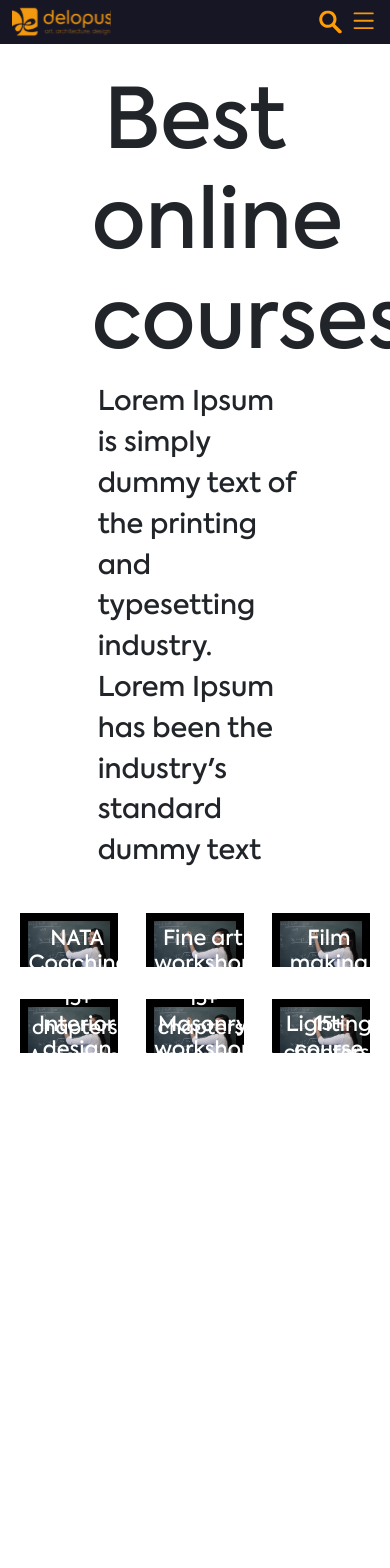
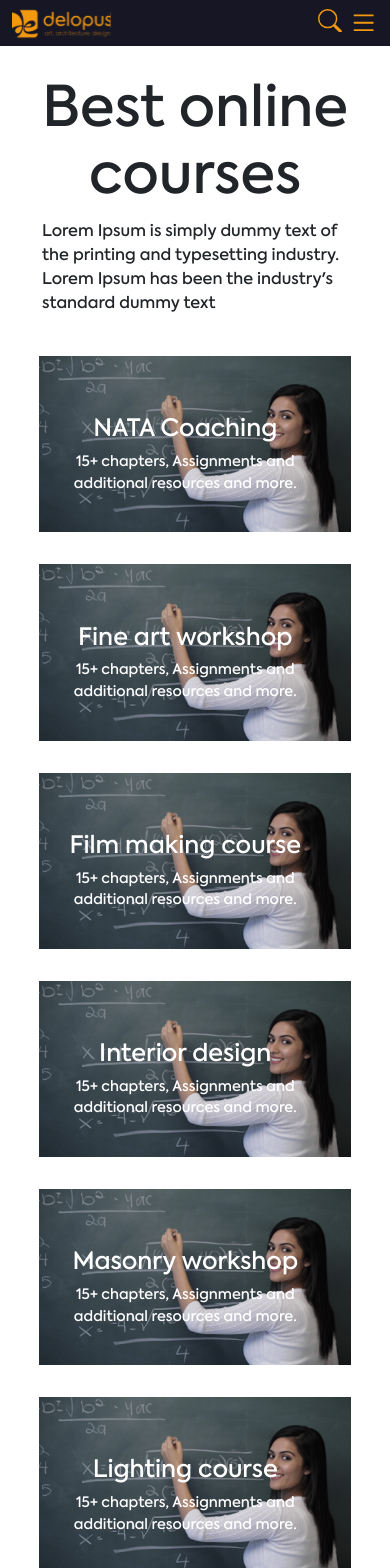
Before and after one commit to jaistarx/delopus, a React (Create React App) app: page /courses in a window 390 px wide. Shown: the top 1568 px of the page. Before the commit the page ends 1290 px from the top, so only its background shows below. Built offline with nearby package versions, Linux system fonts and the light colour scheme.

Commit message:
responsiveness

```diff
--- a/src/Coursepage.js
+++ b/src/Coursepage.js
@@ -41,15 +41,14 @@ function Courses() {
                 style={{ opacity: 0.5 }}
               ></img>
               <div className="coursebox">
-                <h1>NATA Coaching</h1>
+                <h2>NATA Coaching</h2>
                 <p>
                   Lorem Ipsum is simply dummy text of the printing and
                   typesetting industry. Lorem Ipsum has been the industry's
                   standard dummy text.Lorem Ipsum is simply dummy text of the
-                  printing and typesetting industry. Lorem Ipsum has been the
-                  industry's standard dummy text
+                  printing and typesetting industry.
                 </p>
-                <div className="fluxing">
+                <div className="fluxing-bt">
                   <button>course details</button>
                   <button>join now</button>
                 </div>
@@ -64,7 +63,7 @@ function Courses() {
                 className="image-align"
               ></img>
               <div className="coursebox-new">
-                <h1>NATA Coaching</h1>
+                <h2>NATA Coaching</h2>
                 <p>
                   15+ chapters, Assignments and additional resources and more.
                 </p>
@@ -87,15 +86,14 @@ function Courses() {
                 style={{ opacity: 0.5 }}
               ></img>
               <div className="coursebox">
-                <h1>Fine art workshop</h1>
+                <h2>Fine art workshop</h2>
                 <p>
                   Lorem Ipsum is simply dummy text of the printing and
                   typesetting industry. Lorem Ipsum has been the industry's
                   standard dummy text.Lorem Ipsum is simply dummy text of the
-                  printing and typesetting industry. Lorem Ipsum has been the
-                  industry's standard dummy text
+                  printing and typesetting industry.
                 </p>
-                <div className="fluxing">
+                <div className="fluxing-bt">
                   <button>course details</button>
                   <button>join now</button>
                 </div>
@@ -110,7 +108,7 @@ function Courses() {
                 className="image-align"
               ></img>
               <div className="coursebox-new">
-                <h1>Fine art workshop</h1>
+                <h2>Fine art workshop</h2>
                 <p>
                   15+ chapters, Assignments and additional resources and more.
                 </p>
@@ -132,15 +130,14 @@ function Courses() {
                 style={{ opacity: 0.5 }}
               ></img>
               <div className="coursebox">
-                <h1>Film making course</h1>
+                <h2>Film making course</h2>
                 <p>
                   Lorem Ipsum is simply dummy text of the printing and
                   typesetting industry. Lorem Ipsum has been the industry's
                   standard dummy text.Lorem Ipsum is simply dummy text of the
-                  printing and typesetting industry. Lorem Ipsum has been the
-                  industry's standard dummy text
+                  printing and typesetting industry.
                 </p>
-                <div className="fluxing">
+                <div className="fluxing-bt">
                   <button>course details</button>
                   <button>join now</button>
                 </div>
@@ -155,7 +152,7 @@ function Courses() {
                 className="image-align"
               ></img>
               <div className="coursebox-new">
-                <h1>Film making course</h1>
+                <h2>Film making course</h2>
                 <p>
                   15+ chapters, Assignments and additional resources and more.
                 </p>
@@ -177,15 +174,14 @@ function Courses() {
                 style={{ opacity: 0.5 }}
               ></img>
               <div className="coursebox">
-                <h1>Interior design</h1>
+                <h2>Interior design</h2>
                 <p>
                   Lorem Ipsum is simply dummy text of the printing and
                   typesetting industry. Lorem Ipsum has been the industry's
                   standard dummy text.Lorem Ipsum is simply dummy text of the
-                  printing and typesetting industry. Lorem Ipsum has been the
-                  industry's standard dummy text
+                  printing and typesetting industry.
                 </p>
-                <div className="fluxing">
+                <div className="fluxing-bt">
                   <button>course details</button>
                   <button>join now</button>
                 </div>
@@ -200,7 +196,7 @@ function Courses() {
                 className="image-align"
               ></img>
               <div className="coursebox-new">
-                <h1>Interior design</h1>
+                <h2>Interior design</h2>
                 <p>
                   15+ chapters, Assignments and additional resources and more.
                 </p>
@@ -222,15 +218,14 @@ function Courses() {
                 style={{ opacity: 0.5 }}
               ></img>
               <div className="coursebox">
-                <h1>Masonry workshop</h1>
+                <h2>Masonry workshop</h2>
                 <p>
                   Lorem Ipsum is simply dummy text of the printing and
                   typesetting industry. Lorem Ipsum has been the industry's
                   standard dummy text.Lorem Ipsum is simply dummy text of the
-                  printing and typesetting industry. Lorem Ipsum has been the
-                  industry's standard dummy text
+                  printing and typesetting industry.
                 </p>
-                <div className="fluxing">
+                <div className="fluxing-bt">
                   <button>course details</button>
                   <button>join now</button>
                 </div>
@@ -245,7 +240,7 @@ function Courses() {
                 className="image-align"
               ></img>
               <div className="coursebox-new">
-                <h1>Masonry workshop</h1>
+                <h2>Masonry workshop</h2>
                 <p>
                   15+ chapters, Assignments and additional resources and more.
                 </p>
@@ -267,15 +262,14 @@ function Courses() {
                 style={{ opacity: 0.5 }}
               ></img>
               <div className="coursebox">
-                <h1>Lighting course</h1>
+                <h2>Lighting course</h2>
                 <p>
                   Lorem Ipsum is simply dummy text of the printing and
                   typesetting industry. Lorem Ipsum has been the industry's
                   standard dummy text.Lorem Ipsum is simply dummy text of the
-                  printing and typesetting industry. Lorem Ipsum has been the
-                  industry's standard dummy text
+                  printing and typesetting industry.
                 </p>
-                <div className="fluxing">
+                <div className="fluxing-bt">
                   <button>course details</button>
                   <button>join now</button>
                 </div>
@@ -290,7 +284,7 @@ function Courses() {
                 className="image-align"
               ></img>
               <div className="coursebox-new">
-                <h1>Lighting course</h1>
+                <h2>Lighting course</h2>
                 <p>
                   15+ chapters, Assignments and additional resources and more.
                 </p>
--- a/src/Courses.css
+++ b/src/Courses.css
@@ -11,57 +11,58 @@ body {
   margin-left: auto;
   margin-right: auto;
   font-size: 1.7rem;
-  width: 53%;
+  width: 80%;
 }
 .title p {
-  text-align: left;
+
   margin-bottom: 2rem;
-  padding-left: 6px;
+  padding-left: 1%;
+
+
+
 }
-/* .desc {
-  text-align: left;
-  font-size: 1.5rem;
-  margin-left: auto;
-  margin-right: auto;
-  width: 40%;
-} */
+
 
 .fluxing {
   /* box-sizing: border-box; */
-  display: flex;
-  flex-wrap: wrap;
+  display: grid;
+  grid-template-columns: auto auto auto;
+  /* flex-wrap: wrap; */
   justify-content: space-evenly;
 }
+
 .image-align {
   width: 100%;
 }
 .img {
   text-align: center;
-  background-color: black;
-  margin: 0.5rem 0.5rem 1.5rem;
+  /* background-color: black; */
+  margin: 0.5rem 3rem 1.5rem;
   /* padding: 0.1rem; */
   height: 100%;
-  width: 25%;
-  border: 0.5rem solid black;
+  width: 80%;
+  /* border: 0.5rem solid black; */
   border-bottom: 0.5rem;
   /* border-top: 3.5px solid black; */
 }
 
 .coursebox {
-  color: white;
+  color: black;
   position: absolute;
   margin-top: -13%;
   width: 25%;
-  font-size: 0.8rem;
+  font-size: 0.75rem;
+  margin-left: 1%;
+
 }
 
 .coursebox button {
   background-color: transparent;
-  border-color: white;
+  border-color: black;
   outline: none;
-  font-size: 1.2rem;
+  font-size: 1rem;
   width: 40%;
-  color: white;
+  color: black;
 }
 .coursebox h1 {
   font-size: 290%;
@@ -74,3 +75,135 @@ body {
   width: 25%;
   font-size: 1.2rem;
 }
+.fluxing-bt {
+  display: flex;
+  justify-content: space-evenly;
+}
+@media screen and (max-width:82rem){
+  .fluxing {
+
+    grid-template-columns: auto auto;
+
+  }
+  .title h1 {
+    font-size: 4rem;
+
+  }
+  .title{
+    width:80%;
+  }
+  .title p {
+    font-size: 1.3rem;
+  }
+  .coursebox {
+
+    margin-top: -20%;
+    width: 35%;
+
+    margin-left: 2%;
+
+  }
+  .coursebox-new {
+
+  margin-top: -15%;
+  width: 35%;
+
+  margin-left: 1%;
+}
+}
+@media screen and (max-width:58rem){
+  .fluxing {
+
+    grid-template-columns: auto;
+
+  }
+
+  .coursebox {
+
+    margin-top: -28%;
+    width: 50%;
+    font-size: 0.9rem;
+    margin-left: 3%;
+
+  }
+  .coursebox-new {
+
+  margin-top: -20%;
+  width: 50%;
+  margin-left: 5%;
+
+}
+.coursebox h2{
+  font-size: 1.9rem;
+}
+.coursebox-new h2{
+  font-size: 1.9rem;
+}
+
+}
+@media screen and (max-width:47rem){
+
+  .coursebox {
+
+    margin-top: -35%;
+    width: 65%;
+    font-size: 0.9rem;
+    margin-left: 2.5%;
+
+  }
+  .coursebox-new {
+
+  margin-top: -26%;
+  width: 65%;
+  margin-left: 5%;
+  font-size: 1rem;
+
+}
+.coursebox h2{
+  font-size: 1.5rem;
+}
+.coursebox-new h2{
+  font-size: 1.9rem;
+}
+.title h1 {
+  font-size: 3.5rem;
+
+}
+
+.title p {
+  font-size: 1rem;
+}
+}
+@media screen and (max-width:35rem){
+
+  .coursebox {
+
+    margin-top: -42%;
+    width: 70%;
+    font-size: 0.65rem;
+    margin-left: 3%;
+
+  }
+  .coursebox-new {
+
+  margin-top: -30%;
+  width: 65%;
+  margin-left: 5%;
+  font-size: 0.9rem;
+
+}
+.coursebox button {
+
+  font-size: 0.7rem;
+
+}
+.coursebox h2{
+  font-size: 1.5rem;
+}
+.coursebox-new h2{
+  font-size: 1.5rem;
+}
+.img{
+  margin-left: 10%;
+}
+}
--- a/src/Header.css
+++ b/src/Header.css
@@ -36,14 +36,23 @@
     outline: none;
 }
 .hamburg{
-    margin-top: 1.5%;
+    margin-top: 1.8%;
     display: none;
 }
 .searchicon2{
+    margin-top: 1.8%;
     display: none;
 }
-
-@media screen and (max-width:56rem){
+@media screen and (max-width:75rem){
+    .nav{
+        width:57.5%;
+        margin-top: 1.3%;
+    }
+    .logo{
+        margin-top: 0.5%;
+    }
+}
+@media screen and (max-width:50.5rem){
     .search{
         display: none;
     }
@@ -68,6 +77,7 @@
         display: block;
         margin-left: auto;
         margin-right: 2%;
+
     }
     .searchtext{
 
--- a/src/Header.js
+++ b/src/Header.js
@@ -1,6 +1,7 @@
 import React, { useState } from "react";
 import "./Header.css";
 import { BsList } from "react-icons/bs";
+import { BsSearch } from "react-icons/bs";
 import { IconContext } from "react-icons/lib";
 
 function Header() {
@@ -64,14 +65,22 @@ function Header() {
           ></img>
         </div>
 
+        <IconContext.Provider
+            value={{
+              size: "6.5%",
+              color: "#F3990F",
+            }}
+          >
 
+            <BsSearch className="searchicon2" onClick={searching} />
+          </IconContext.Provider>
 
-          <img
+          {/* <img
             src="images/search 1 (2).svg"
             alt="graduate"
             className="searchicon2"
             onClick={searching}
-          ></img>
+          ></img> */}
           {(search===1) && <input
             type="text"
             className="searchtext"
```
Also changed, not shown: src/classes.css (+61 -0 lines), src/classes.js (+15 -14 lines).
